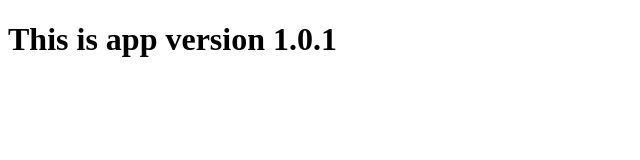
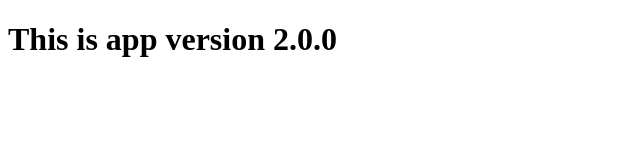
Before and after one commit to NehaCh11/NewRepsitory, a plain HTML site: page index.html in a window 1280 px wide. Shown: the full height of the page, 0-640 px from the left. Drawn offline with Linux system fonts and the light colour scheme.

Commit message:
App version 2.0.0

```diff
--- a/index.html
+++ b/index.html
@@ -6,6 +6,6 @@
 	<title>BYTEWISE INTERNSHIP</title>
 </head>
 <body>
-<h1>This is app version 1.0.1</h1>
+<h1>This is app version 2.0.0</h1>
 </body>
 </html>
```
